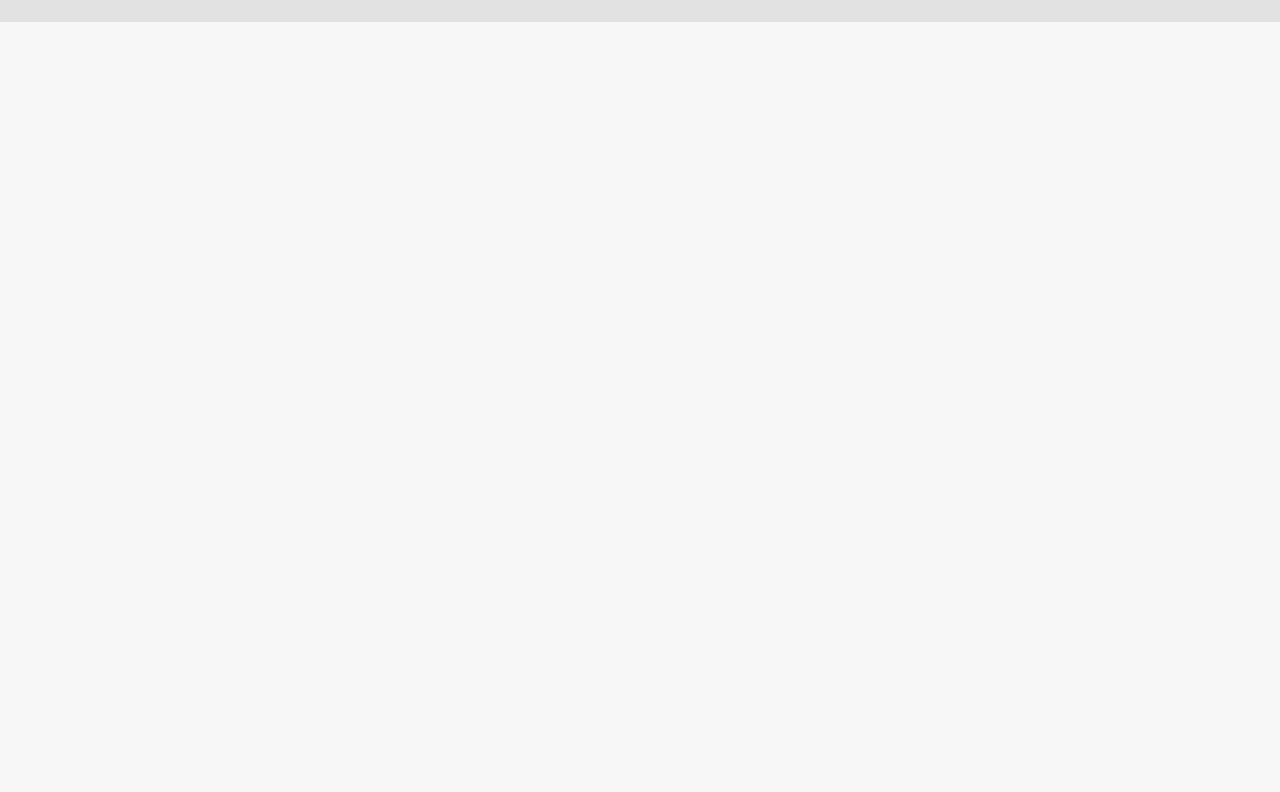
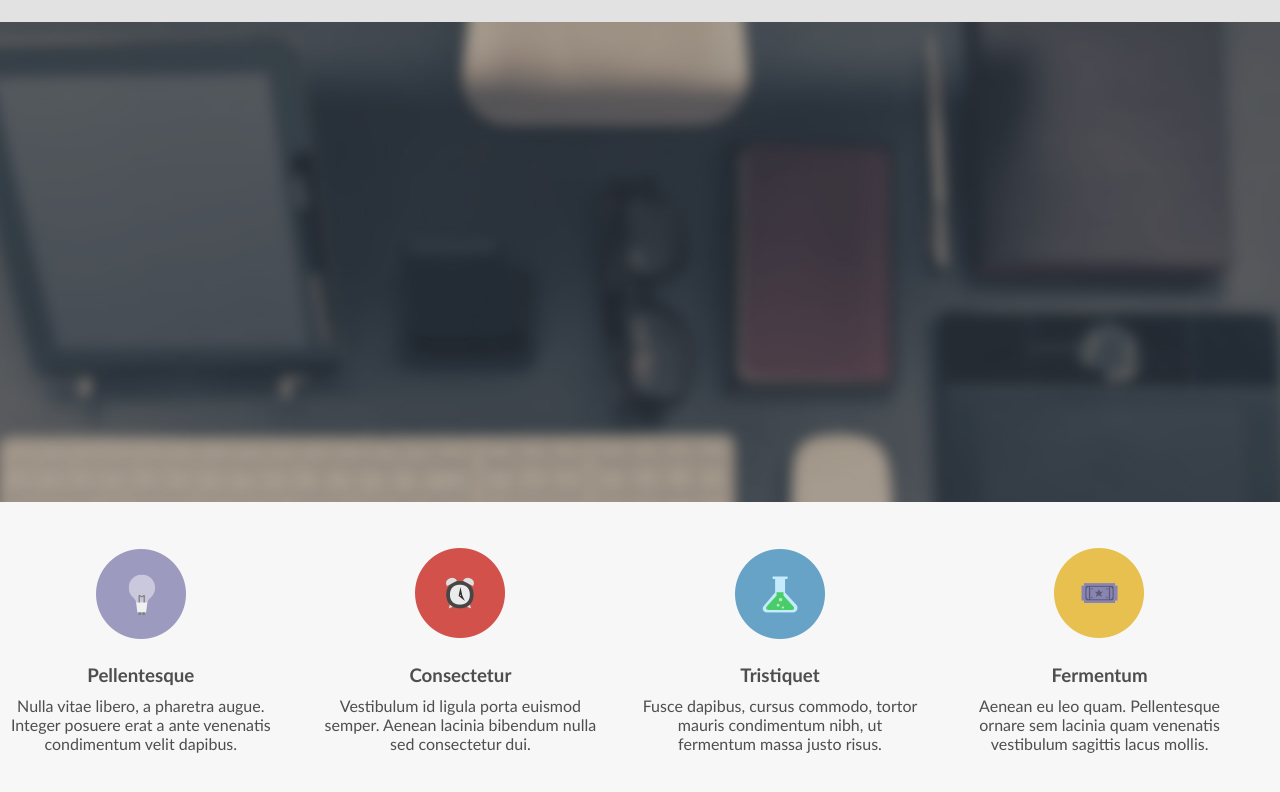
Before and after one commit to muhammad-musaddiq/Batch-6, a plain HTML site: page 1-Html and Css/2-Layout Marble/index.html in a window 1280 px wide. Shown: the part 60-852 px from the top of the page. Before the commit the page ends 800 px from the top, so only its background shows below. Drawn offline with Linux system fonts and the light colour scheme.

Commit message:
Marble Layout

```diff
--- a/1-Html and Css/2-Layout Marble/assets/css/style.css
+++ b/1-Html and Css/2-Layout Marble/assets/css/style.css
@@ -44,3 +44,23 @@ body{
 #navigation ul li a:hover{
 	color: #1abb9c;
 }
+#banner-container img{
+	width: 100%;
+}
+#service-container{
+	margin-top: 40px;
+	margin-bottom: 40px;
+}
+.service-item{
+	float: left;
+	width: 22%;
+	text-align: center;
+	margin-right: 38px;
+    color: #4e4e4e;
+}
+.service-item img{
+	margin-bottom: 20px;
+}
+.service-item h3{
+	margin-bottom: 10px;
+}
--- a/1-Html and Css/2-Layout Marble/index.html
+++ b/1-Html and Css/2-Layout Marble/index.html
@@ -27,6 +27,30 @@
 			</div>
 		</div>
 	</div>
-
+	<div id="banner-container">
+		<img src="./assets/images/background-image.png" alt="Service Image" />
+	</div>
+	<div id="service-container" class="clearfix container">
+		<div class="service-item">
+			<img src="./assets/images/icon-1.png" alt="Service Image 1" />
+			<h3>Pellentesque</h3>
+			<p>Nulla vitae  libero, a pharetra augue. Integer posuere erat a ante venenatis condimentum velit dapibus.</p>
+		</div>
+		<div class="service-item">
+			<img src="./assets/images/icon-2.png" alt="Service Image 2" />
+			<h3>Consectetur</h3>
+			<p>Vestibulum id ligula porta  euismod semper. Aenean lacinia bibendum nulla sed consectetur dui.</p>
+		</div>
+		<div class="service-item">
+			<img src="./assets/images/icon-3.png" alt="Service Image 3" />
+			<h3>Tristiquet</h3>
+			<p>Fusce dapibus, cursus commodo, tortor mauris condimentum nibh, ut fermentum massa justo risus.</p>
+		</div>
+		<div class="service-item">
+			<img src="./assets/images/icon-4.png" alt="Service Image 4" />
+			<h3>Fermentum</h3>
+			<p>Aenean eu leo quam. Pellentesque ornare sem lacinia quam venenatis vestibulum sagittis lacus mollis.</p>
+		</div>
+	</div>
 </body>
 </html>
```
